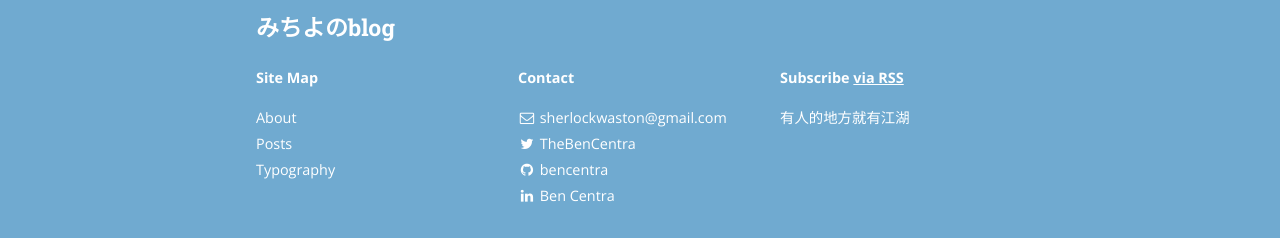
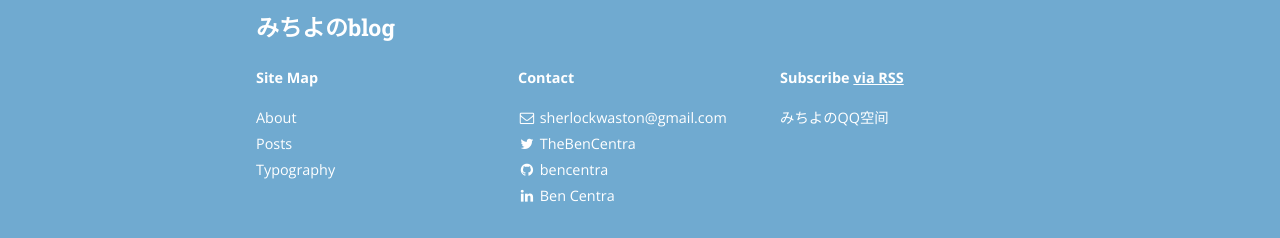
Before and after one commit to petrarow/petrarow.github.io, a Jekyll site: the page built from index.html, in a window 1280 px wide and 900 px high, scrolled down 1275 px. Shown: the part 659-897 px from the top of the window. Built offline with Jekyll 4.4.1, drawn with Linux system fonts in a browser that asks for light colours; nearby versions of some CDN libraries; the list of posts is cut into pages by our own code.

Commit message:
Update _config.yml

```diff
--- a/_config.yml
+++ b/_config.yml
@@ -14,7 +14,7 @@ subtitle: "あの、ちょとう"
 email: sherlockwaston@gmail.com
 name: rows＆みちよ
 description: >
-  有人的地方就有江湖
+  みちよのQQ空间
 # Base URL of site (i.e. /blog). It should always start with a slash,
 # and never end with a slash. Set it to a blank value if hosting at the
 # root of your server.
```
